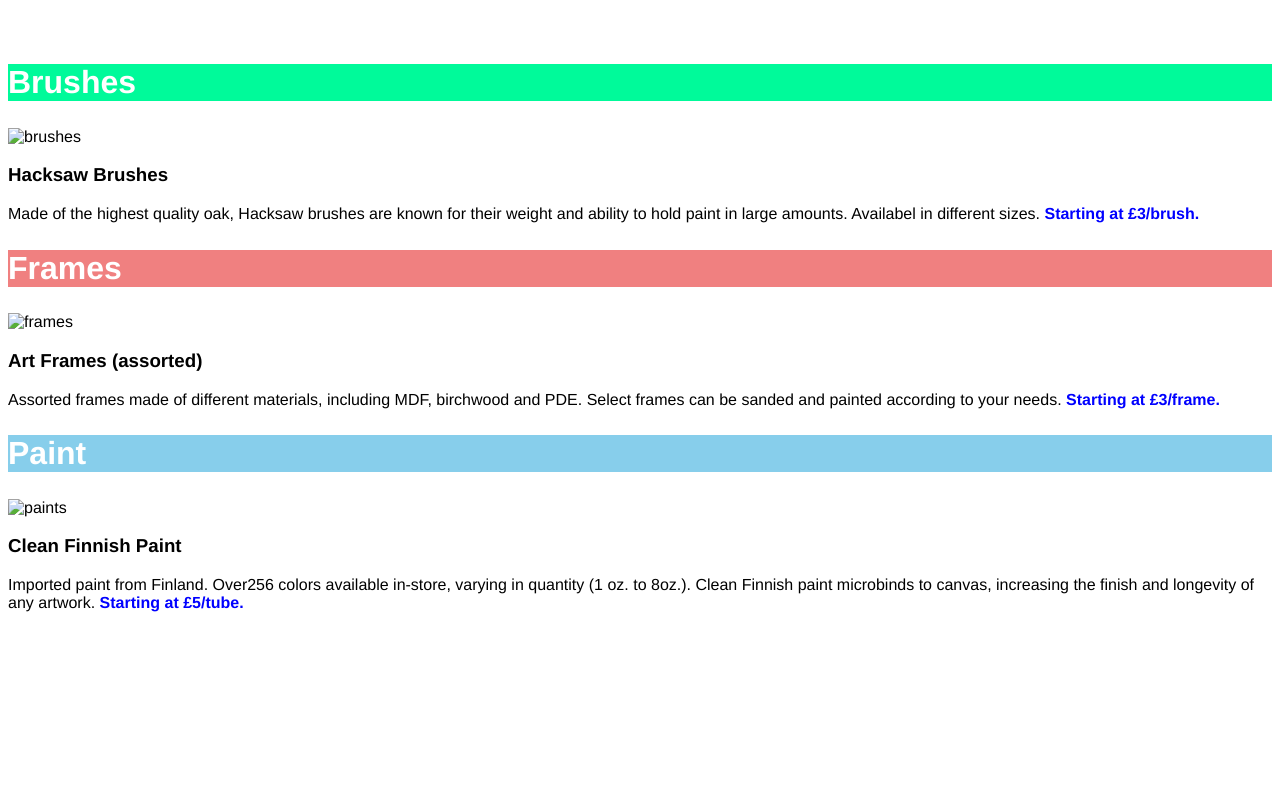
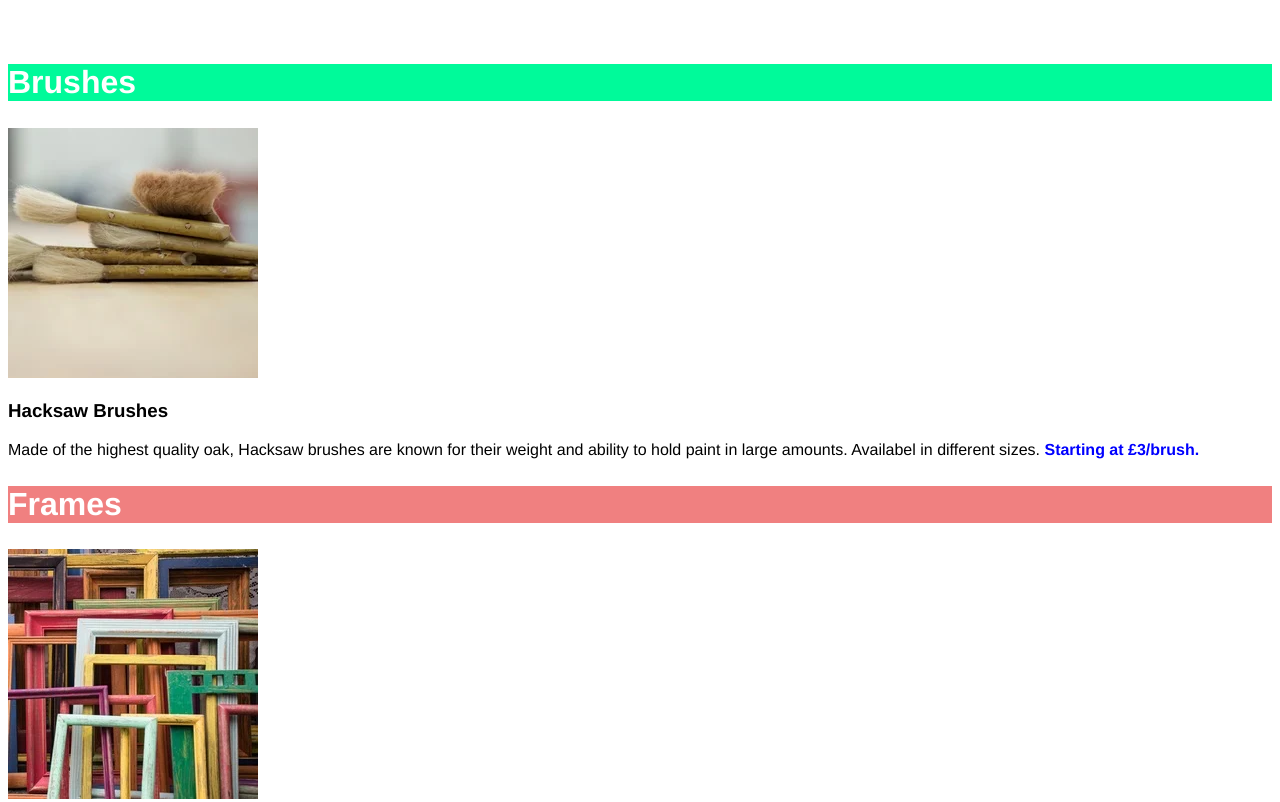
Before and after one commit to a-abdulova/arts, a plain HTML site: page index.html in a window 1280 px wide. Shown: the part 185-987 px from the top of the page. Before the commit the page ends 813 px from the top, so only its background shows below. Drawn offline with Linux system fonts and the light colour scheme.

Commit message:
Update index.html

```diff
--- a/index.html
+++ b/index.html
@@ -12,14 +12,14 @@
     <main>
         <section>
             <h2 class="brushes">Brushes</h2>
-            <img src="./resources/images/hacksaw.webp" alt="brushes">
+            <img src="hacksaw.webp" alt="brushes">
             <h3>Hacksaw Brushes</h3>
             <p>Made of the highest quality oak, Hacksaw brushes are known for their weight and ability to hold paint in large amounts.
                 Availabel in different sizes. <span class="blue">Starting at £3/brush.</span></p>
         </section>
         <section>
             <h2 class="frames">Frames</h2>
-            <img src="./resources/images/frames.webp" alt="frames" >
+            <img src="frames.webp" alt="frames" >
             <h3>Art Frames (assorted)</h3>
             <p>Assorted frames made of different materials, including MDF, birchwood and PDE.
                 Select frames can be sanded and painted according to your needs. <span class="blue">Starting at £3/frame.</span>
@@ -27,7 +27,7 @@
         </section>
         <section>
             <h2 class="paint">Paint</h2>
-            <img src="resources/images/finnish.webp" alt="paints">
+            <img src="finnish.webp" alt="paints">
             <h3>Clean Finnish Paint</h3>
             <p>Imported paint from Finland. Over256 colors available in-store, varying in quantity (1 oz. to 8oz.). Clean Finnish paint
                 microbinds to canvas, increasing the finish and longevity of any artwork. <span class="blue">Starting at £5/tube.</span>
```
